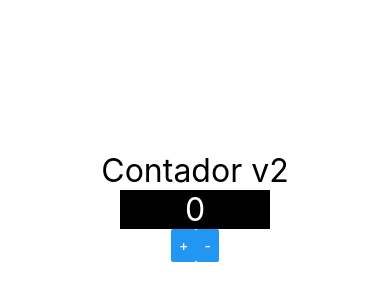
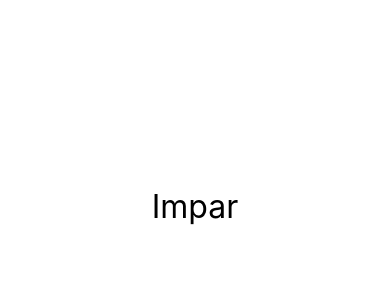
Before and after one commit to vmarinho22/Fundamentos-React-Native, a React Native app: screen / in a window 390 px wide. Shown: the part 216-516 px from the top of the page. Built offline with nearby package versions, Linux system fonts and the light colour scheme.

Commit message:
Renderização condicial

```diff
--- a/src/App.js
+++ b/src/App.js
@@ -10,17 +10,23 @@
 // import Contador from './components/Contador'
 // import Pai from './components/direta/Pai'
 // import Pai from './components/indireta/Pai'
-import ContadorV2 from './components/contator/ContatoV2'
+// import ContadorV2 from './components/contator/ContatoV2'
+// import Defirenciar from './components/Diferenciar'
+import ParImpar from './components/ParImpar'
 
 
 
 
 export default () => (
     <SafeAreaView style={style.App}>
-        <ContadorV2/>
+
+        <ParImpar num={3}/>
+
         {/* <Contador inicial={100} passo={13}/> */}
 
         {/* <Aleatorio min={1} max={60}/>
+        <Defirenciar/>
+        <ContadorV2/>
         <Pai/>
         <Botao></Botao>
         <Titulo principal="Cadastro Produto" segundario="Tela de cadastro"/>
--- /dev/null
+++ b/src/components/Diferenciar.js
@@ -0,0 +1,18 @@
+import React from 'react'
+import {SafeAreaView,Text, Platform} from 'react-native'
+import Estilo from './estilo'
+
+export default (props) =>{
+    if(Platform.OS === 'android'){
+        return  (
+            <Text style={Estilo.txtG}>Android</Text>
+        )
+    }else if(Platform.OS === 'ios'){
+        return  (
+            <Text style={Estilo.txtG}>IOS</Text>
+        )
+    }else{
+        <Text style={Estilo.txtG}>Sistema Operacional não idenficado</Text>
+    }
+
+}
--- /dev/null
+++ b/src/components/ParImpar.js
@@ -0,0 +1,14 @@
+import React from 'react'
+import {SafeAreaView,Text, View} from 'react-native'
+import Estilo from './estilo'
+
+export default ({num = 0}) =>{
+    return(
+        <View>
+            { num % 2 === 0
+               ? <Text style={Estilo.txtG}>Par</Text>
+               : <Text style={Estilo.txtG}>Impar</Text>
+            }
+        </View>
+    )
+}
```
